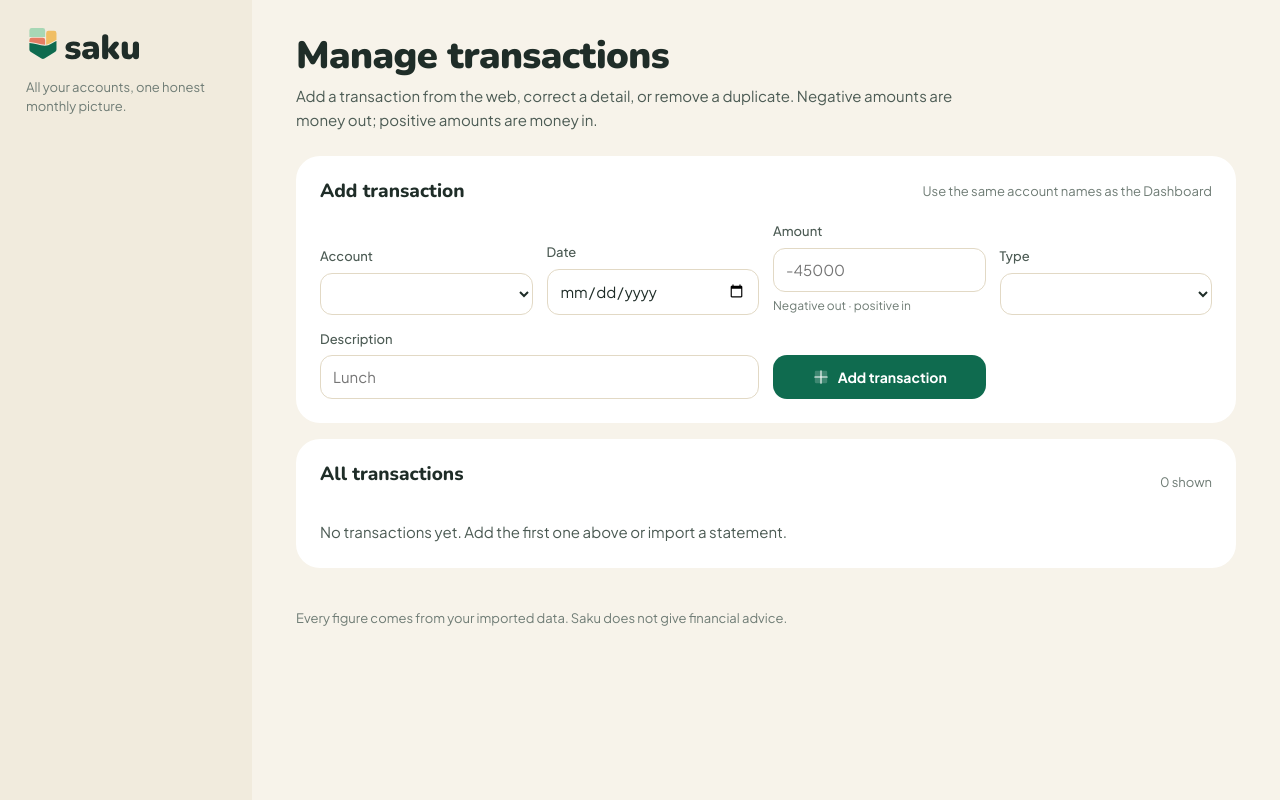
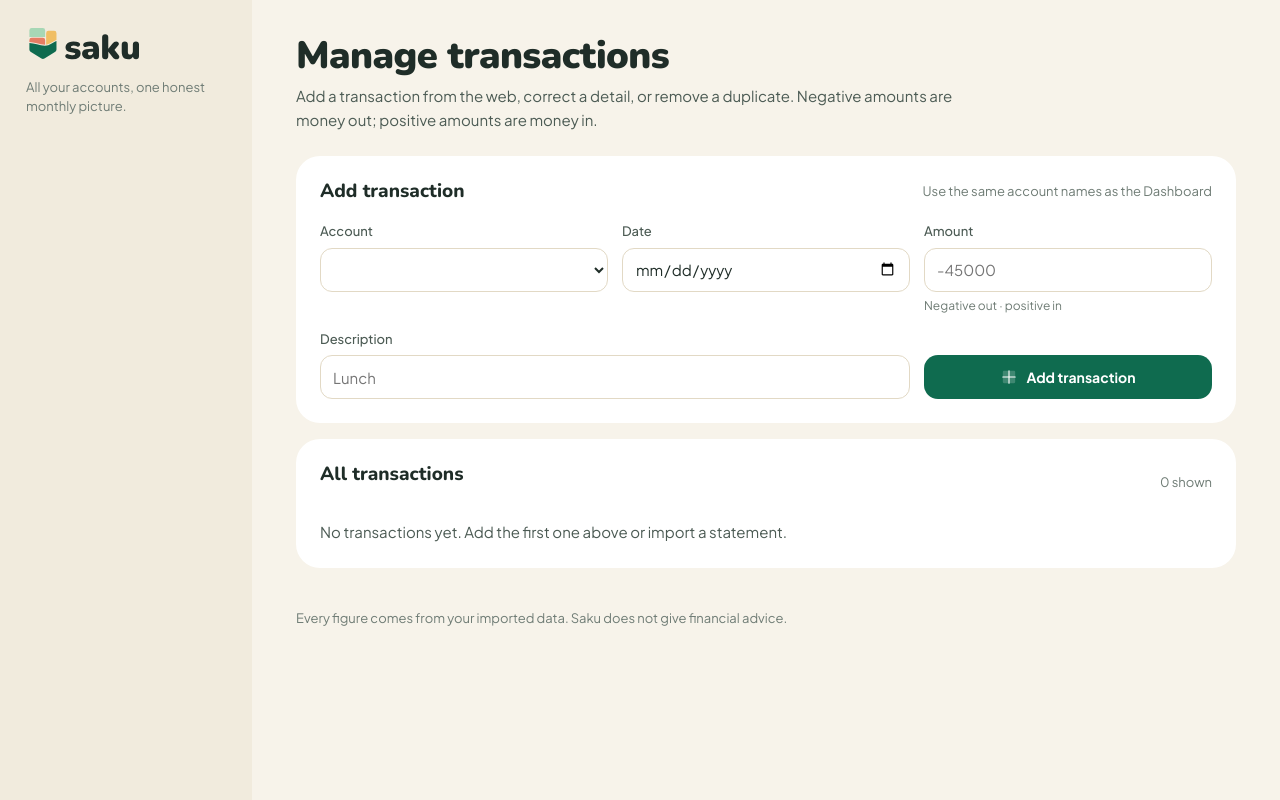
Before and after one commit to xParadox0/saku-assistant, a Python web app: template saku/web/templates/transactions.html in a window 1280 px wide. Run offline with Jinja, Linux system fonts and the light colour scheme; the template is opened without the code that fills it, so the values that code supplies are empty.

Commit message:
[verified] fix: simplify transaction entry form (#4)

```diff
--- a/saku/web/static/saku.css
+++ b/saku/web/static/saku.css
@@ -339,8 +339,10 @@ button.quiet:hover { background: var(--surface-3); }
 button.danger { background: transparent; color: var(--neg); padding: 10px 12px; }
 button.danger:hover { background: var(--neg-soft); }
 .row-form { display: flex; gap: 8px; align-items: center; }
-.transaction-form { grid-template-columns: repeat(4, minmax(0, 1fr)); }
+.transaction-form { grid-template-columns: repeat(3, minmax(0, 1fr)); align-items: start; }
 .transaction-form .wide { grid-column: span 2; }
+.transaction-form > button { align-self: end; }
+.transaction-form input, .transaction-form select { height: 44px; min-height: 44px; }
 .transaction-row { display: grid; grid-template-columns: minmax(0, 1fr) auto; gap: 10px; align-items: center; padding: 12px 0; border-top: 1px solid var(--line); }
 .transaction-edit { display: grid; grid-template-columns: minmax(130px, 1fr) minmax(130px, .8fr) minmax(120px, .8fr) minmax(150px, 1.4fr) minmax(120px, .8fr) auto; gap: 8px; align-items: end; }
 .transaction-row .field { gap: 0; }
--- a/saku/web/templates/transactions.html
+++ b/saku/web/templates/transactions.html
@@ -13,8 +13,7 @@
     <input type="hidden" name="csrf" value="{{ csrf }}">
     <label class="field"><span>Account</span><select name="account_id" required>{% for a in accounts %}<option value="{{ a.id }}">{{ a.label }}</option>{% endfor %}</select></label>
     <label class="field"><span>Date</span><input type="date" name="booked_on" required></label>
-    <label class="field"><span>Amount</span><input type="number" name="amount" step="0.01" required placeholder="-45000"><small>Negative out · positive in</small></label>
-    <label class="field"><span>Type</span><select name="kind">{% for k in kinds %}<option value="{{ k }}">{{ k|replace('_', ' ')|title }}</option>{% endfor %}</select></label>
+    <label class="field amount-field"><span>Amount</span><input type="number" name="amount" step="0.01" required placeholder="-45000" aria-describedby="amount-help"><small id="amount-help">Negative out · positive in</small></label>
     <label class="field wide"><span>Description</span><input name="description" maxlength="200" required placeholder="Lunch"></label>
     <button type="submit">{{ icon('i-plus') }}Add transaction</button>
   </form>
```
Also changed, not shown: saku/web/app.py (+3 -5 lines), tests/test_web.py (+22 -0 lines).
